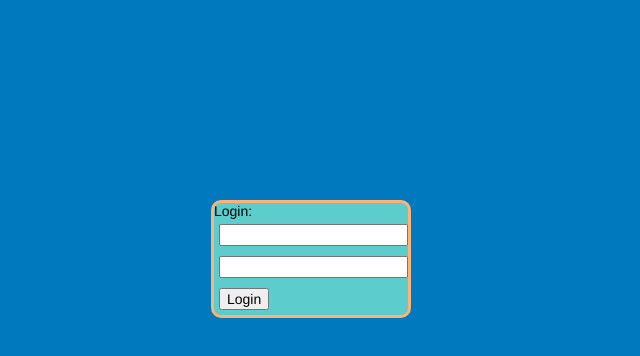
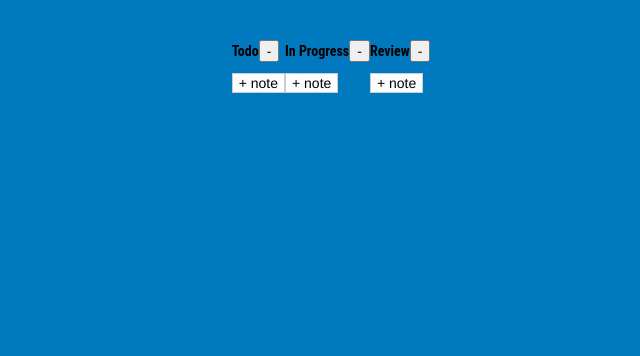
Before and after one commit to Predony/Silverfang, a React (Create React App) app in the folder kanban/: page / in a window 1280 px wide. Shown: the top 356 px of the page, without its empty margins (309-949 px from the left). Built offline with nearby package versions, Linux system fonts and the light colour scheme.

Commit message:
add lane and lanes only component

```diff
--- a/kanban/package.json
+++ b/kanban/package.json
@@ -8,6 +8,7 @@
     "alt-utils": "^2.0.0",
     "classnames": "^2.2.5",
     "hawk": "^7.0.5",
+    "prop-types": "^15.6.0",
     "react": "^16.1.1",
     "react-addons-perf": "^15.4.2",
     "react-beautiful-dnd": "^2.6.4",
--- a/kanban/src/components/App.css
+++ b/kanban/src/components/App.css
@@ -1,3 +1,25 @@
+.lanes {
+    padding: 2em;
+    display: flex;
+    flex-wrap: wrap;
+    justify-content: center;
+}
+
+/*button {
+  background-color: gray;
+  border: 0;
+  border-radius: 2px;
+  box-shadow: 0 2px 3px rgba(0, 0, 0, .2);
+  color: #fff;
+  padding: .5em 1em;
+  transition: all .3s ease-out;
+}
+
+button:focus {
+  box-shadow: 0 2px 4px rgba(0, 0, 0, .15);
+  outline: 0;
+}*/
+
 .ClassLoginForm {
     margin: 200px;
     left: 25%;
@@ -12,17 +34,17 @@
     position: relative;
 }
 
-.ClassUserName{
+.ClassUserName {
     margin: 5px;
     position: relative;
 }
 
-.ClassPassword{
+.ClassPassword {
     margin: 5px;
     position: relative;
 }
 
-.ClassLoginButton{
+.ClassLoginButton {
     margin: 5px;
     position: relative;
 }
@@ -49,10 +71,11 @@
     padding: 0.5em;
 
     background-color: #fdfdfd;
-  box-shadow: 0 0 0.3em .03em rgba(0,0,0,.3);
+    box-shadow: 0 0 0.3em .03em rgba(0, 0, 0, .3);
 }
+
 .note:hover {
-  box-shadow: 0 0 0.3em .03em rgba(0,0,0,.7);
+    box-shadow: 0 0 0.3em .03em rgba(0, 0, 0, .7);
 
     transition: .6s;
 }
@@ -64,6 +87,7 @@
 .note .editable {
     float: left;
 }
+
 .note .delete {
     float: right;
 
@@ -76,6 +100,7 @@
 
     visibility: hidden;
 }
+
 .note:hover .delete {
     visibility: visible;
 }
--- a/kanban/src/components/App.jsx
+++ b/kanban/src/components/App.jsx
@@ -1,10 +1,12 @@
 import React from 'react';
-import LoginForm from './LoginForm';
+// import LoginForm from './LoginForm';
+import Lanes from './Lanes';
 import './App.css';
 
 class App extends React.Component {
 	render() {
-		return (<LoginForm/>);
+		return (<Lanes/>);
+		// return (<LoginForm/>);
 	}
 }
 export default App
--- /dev/null
+++ b/kanban/src/components/Lane.jsx
@@ -0,0 +1,32 @@
+import React from 'react';
+// import Lane from './Lane';
+import PropTypes from 'prop-types';
+
+const {string} = PropTypes;
+const propTypes = {
+	title: string.isRequired
+};
+
+const defaultProps = {
+	title: 'MUH'
+};
+
+const Lane = ({title}) => {
+	return (<div className="lane">
+		<h2 className="lane__name">
+			{title}
+			<button className="lane__delete">
+				-
+			</button>
+		</h2>
+		{/* <Notes/> */}
+		<button className="add-note">
+			+ note
+		</button>
+	</div>);
+}
+
+// Lane.propTypes = propTypes;
+Lane.defaultProps = defaultProps;
+
+export default Lane
--- /dev/null
+++ b/kanban/src/components/Lanes.jsx
@@ -0,0 +1,55 @@
+import React from 'react';
+import Lane from './Lane';
+import PropTypes from 'prop-types';
+import uuid from 'uuid';
+
+const {array} = PropTypes;
+
+const propTypes = {
+	lanes: array.isRequired
+}
+
+const defaultProps = {
+	title: [
+		{
+			id: uuid.v4(),
+			name: 'Todo',
+			editing: false,
+			notes: []
+		}, {
+			id: uuid.v4(),
+			name: 'In Progress',
+			editing: false,
+			notes: []
+		}, {
+			id: uuid.v4(),
+			name: 'Review',
+			editing: false,
+			notes: []
+		}
+	]
+};
+
+class Lanes extends React.Component {
+	render() {
+		const lanes = this.props.title.map(title => (
+			<Lane title={title.name}/>));
+			return (
+		      <div className="lanes">
+		        {lanes}
+		      </div>
+		    );
+	}
+}
+
+// const Lanes =({title}) => {
+// 	console.log(title[0].name);
+// 	return(
+// 	<Lane />
+// 	)
+// }
+
+Lanes.propTypes = propTypes;
+Lanes.defaultProps = defaultProps;
+
+export default Lanes;
--- a/kanban/src/components/LoginForm.jsx
+++ b/kanban/src/components/LoginForm.jsx
@@ -1,6 +1,5 @@
 import React, {Component} from 'react';
 import './App.css';
-
 
 class LoginForm extends Component {
 
@@ -20,32 +19,29 @@ class LoginForm extends Component {
 
 		fetch('/api/user', {
 			method: 'POST',
-      body:   new FormData(this.loginForm)
-    }).then(r => console.dir(r))
-
-	.catch(err => console.error(err));
+			body: new FormData(this.loginForm)
+		}).then(r => console.dir(r)).catch(err => console.error(err));
 
 	}
 
 	render() {
 		return <form className="ClassLoginForm" ref={f => this.loginForm = f}>
 			Login:
-      <input type='text'
+			<select onChange={this.handleChange} {(e)=>this.setState({username: e.target.value })} className='ClassUserName' value={this.state.username}>
+				<option value="programmer">Programmierer</option>
+				<option value="admin">Admin</option>
+			</select>
+			{/* <input type='text'
 		  	 className='ClassUserName'
              value={this.state.username}
              onChange=
                {(e)=>this.setState({username: e.target.value })}
-      />
+      /> */
+			}
 
-      <input
-		  className='ClassPassword'
-		  type='password'
-             value={this.state.password}
-             onChange=
-               {(e)=>this.setState({password: e.target.value })}
-      />
+			<input className='ClassPassword' type='password' value={this.state.password} onChange {(e)=>this.setState({password: e.target.value })}/>
 
-      <button className='ClassLoginButton' onClick={()=>this.submitLoginForm()}>Login</button>
+			<button className='ClassLoginButton' onClick={() => this.submitLoginForm()}>Login</button>
 		</form>;
 	}
 	// constructor(props) {
```
Lines whose indentation alone changed are shown as unchanged.
